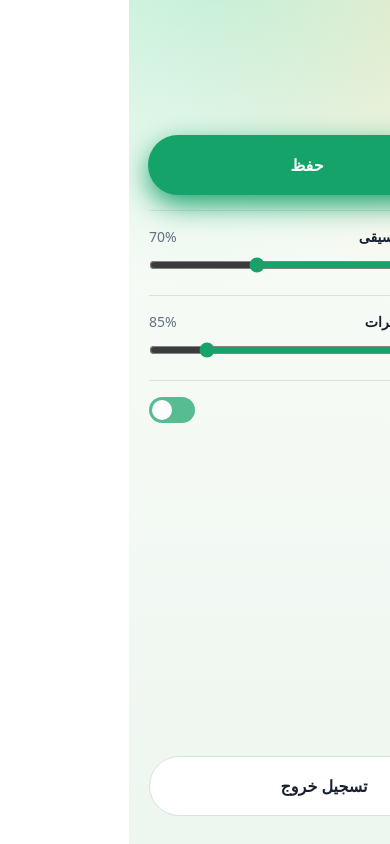
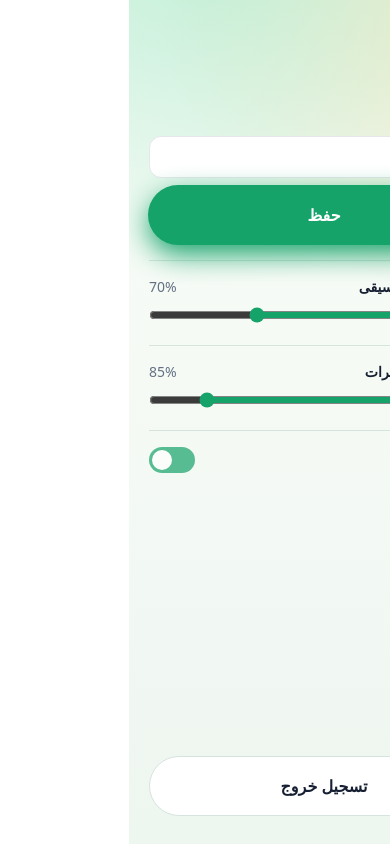
Before and after one commit to nasserAds/otherhalf, a Next.js app in the folder frontend/: page /settings in a window 390 px wide. Built offline with nearby package versions, Linux system fonts and the light colour scheme; no server answers.

Commit message:
fix: make username settings responsive

```diff
--- a/frontend/app/settings/page.tsx
+++ b/frontend/app/settings/page.tsx
@@ -83,7 +83,7 @@ export default function SettingsPage() {
       <div className="divide-y divide-line-800">
         <div className="py-4">
           <label htmlFor="username" className="font-bold text-sm">اسم المستخدم</label>
-          <div className="flex gap-2 mt-2">
+          <div className="mt-2 flex w-full flex-col gap-2 sm:flex-row sm:items-stretch">
             <input
               id="username"
               value={username}
@@ -93,10 +93,14 @@ export default function SettingsPage() {
               }}
               maxLength={20}
               dir="auto"
-              className="min-w-0 flex-1 rounded-xl border border-line-700 bg-bg-900 px-3 py-2 text-sm outline-none focus:border-mint"
+              className="min-w-0 w-full flex-1 rounded-xl border border-line-700 bg-bg-900 px-3 py-2.5 text-sm outline-none focus:border-mint sm:min-w-0"
               aria-describedby="username-message"
             />
-            <Button onClick={handleUsernameSave} disabled={savingUsername}>
+            <Button
+              onClick={handleUsernameSave}
+              disabled={savingUsername}
+              className="w-full shrink-0 sm:w-auto sm:min-w-[88px]"
+            >
               {savingUsername ? 'حفظ...' : 'حفظ'}
             </Button>
           </div>
```
